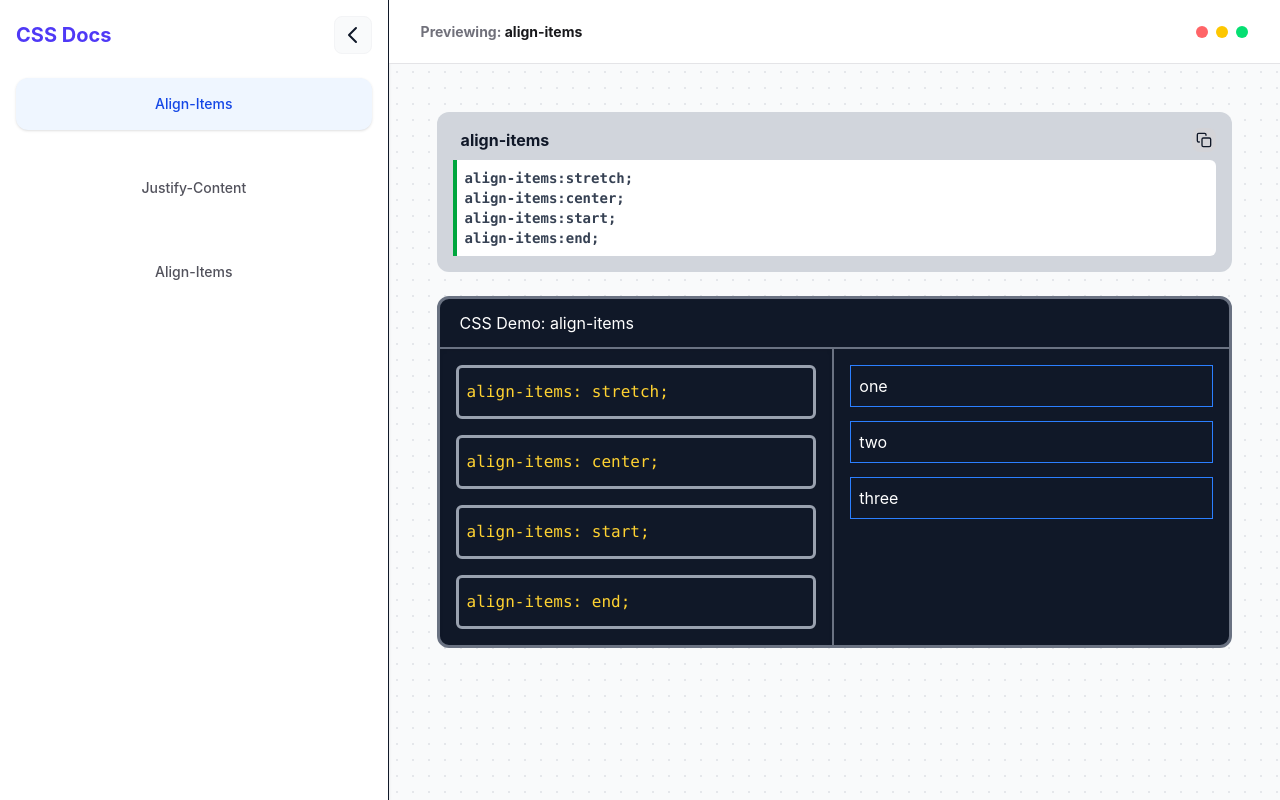
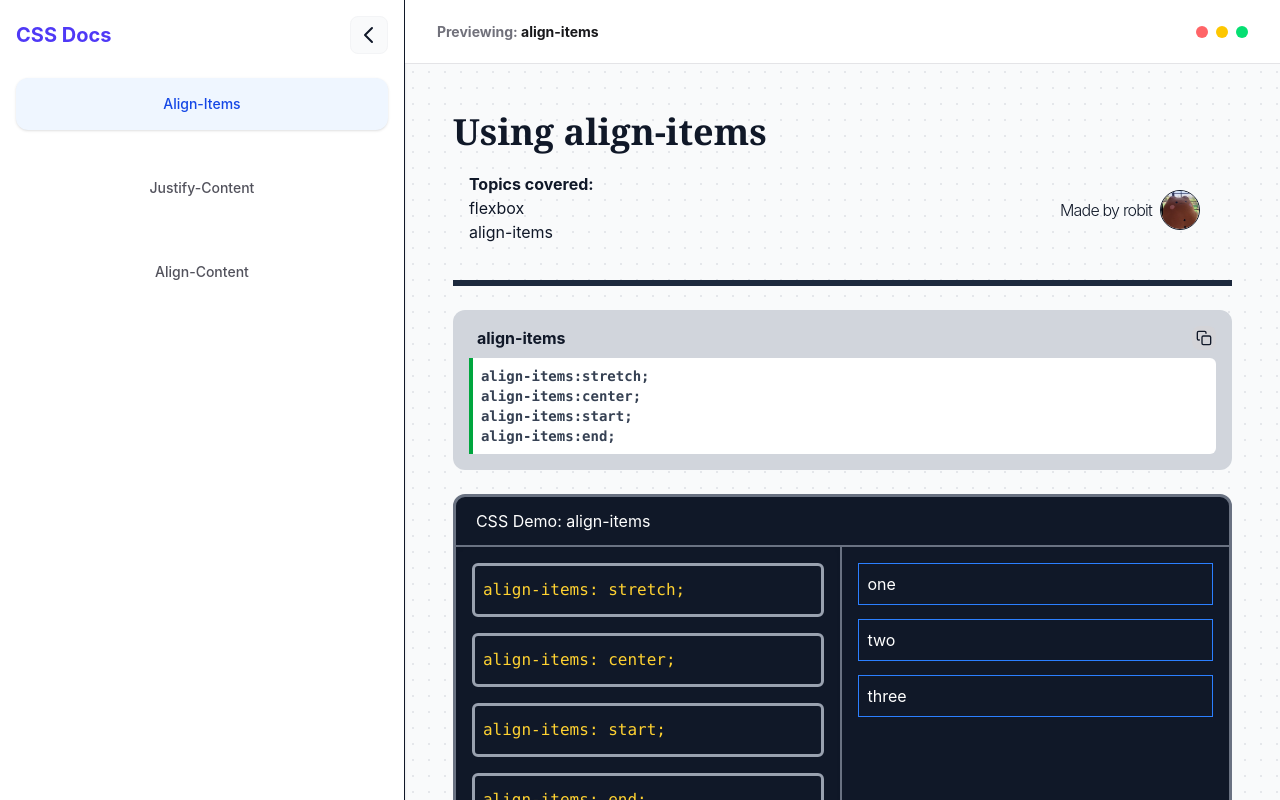
Before and after one commit to robitcode/cssdocs, a React (Vite) app: page / in a window 1280 px wide. Both pictures are taken after a click on the button "Align-Items". Built offline with nearby package versions, Linux system fonts and the light colour scheme.

Commit message:
added HeaderComponent

```diff
--- a/src/App.jsx
+++ b/src/App.jsx
@@ -5,6 +5,7 @@ import DetailComponent from './components/DetailComponent';
 import AlignItems from './guide/box-positioning/AlignItems';
 import JustifyContent from './guide/box-positioning/JustifyContent';
 import AlignContent from './guide/box-positioning/AlignContent';
+import HeaderComponent from './components/HeaderComponent';
 
 
   function App() {
@@ -13,7 +14,7 @@ import AlignContent from './guide/box-positioning/AlignContent';
     const components = [
       { "id": "align-items", "name": "Align-Items", "components": <AlignItems /> },
       { "id": "justify-content", "name": "Justify-Content", "components": <JustifyContent /> },
-      { "id": "align-content", "name": "Align-Items", "components": <AlignContent /> }
+      { "id": "align-content", "name": "Align-Content", "components": <AlignContent /> },
     ]
 
     const Preview = components.find(c => c.id === selected)?.components;
--- /dev/null
+++ b/src/components/HeaderComponent.jsx
@@ -0,0 +1,31 @@
+export default function HeaderComponent(props) {
+    return (
+        <div className="h-fit flex w-full border-b-6 border-slate-800">
+            <div className="flex flex-col w-full gap-1">
+
+                <h1 className="text-4xl font-semibold font-serif">
+                    {props.header.title}
+                </h1>
+
+                <div className="flex items-center mr-4 mb-4">
+                    {props.header.topics && (
+                        <div className="mr-auto">
+                            <p className="font-bold font-sans mt-4 ml-4">Topics covered:</p>
+                            <ul className="mb-5 ml-4">
+                                {props.header.topics.map((t) => (
+                                    <li className="font-sans">{t}</li>
+                                ))}
+                            </ul>
+                        </div>
+                    )}
+                    <div className="group flex hover:-translate-y items-center p-4">
+                        <p className="ml-5 font-light font-sans min-w-fit tracking-tighter">
+                            Made by <a href="_blank" className="group-hover:font-bold">{props.header.author}</a>
+                        </p>
+                        <img src={props.header.authorpfp} alt="" className="ml-2 border size-10 rounded-full hover:mask-b-from-4" />
+                    </div>
+                </div>
+            </div>
+        </div>
+    )
+}
--- a/src/guide/box-positioning/AlignContent.jsx
+++ b/src/guide/box-positioning/AlignContent.jsx
@@ -1,6 +1,8 @@
+import profileImg from "../../assets/196452524.png"
 import { useState } from "react";
 import DetailComponent from "../../components/DetailComponent";
 import OutputComponent from "../../components/OutputComponent";
+import HeaderComponent from "../../components/HeaderComponent";
 
 const code = `align-content : start;
 align-content : around;
@@ -15,8 +17,13 @@ align-content : start;
 align-content : stretch;`;
 
 export default function AlignContent() {
-
-    const ouputPanel = {
+    const headerPanel = {
+        'title': 'Using align-content',
+        'author': 'robit',
+        'authorpfp': profileImg,
+        'topics': ['flexbox','flex-wrap','align-content']
+    }
+    const outputPanel = {
         'title': "CSS Demo: align-content",
         'buttons': [
             { 'name': 'align-content : around;', 'state': 'content-around' },
@@ -48,9 +55,10 @@ export default function AlignContent() {
 
     return (
         <div className="min-h-screen w-full space-y-6">
+            <HeaderComponent header={headerPanel} />
             <DetailComponent title="align-content " code={code} />
 
-            <OutputComponent render={ouputPanel} />
+            <OutputComponent render={outputPanel} />
             <hr />
         </div>
 
--- a/src/guide/box-positioning/AlignItems.jsx
+++ b/src/guide/box-positioning/AlignItems.jsx
@@ -1,6 +1,8 @@
+import profileImg from "../../assets/196452524.png"
 import { useState } from "react";
 import DetailComponent from "../../components/DetailComponent";
 import OutputComponent from "../../components/OutputComponent";
+import HeaderComponent from "../../components/HeaderComponent";
 
 const code = `align-items:stretch;
 align-items:center;
@@ -8,7 +10,13 @@ align-items:start;
 align-items:end;`
 
 export default function AlignItems() {
-    const ouputPanel = {
+    const headerPanel = {
+        'title' : 'Using align-items',
+        'author': 'robit',
+        'authorpfp':profileImg,
+        'topics':['flexbox','align-items']
+    }
+    const outputPanel = {
         'title': "CSS Demo: align-items",
         'buttons': [
             {'name':'align-items: stretch;','state':'items-stretch'},
@@ -19,7 +27,7 @@ export default function AlignItems() {
         'output':(state)=>(
             <div className="h-min flex flex-col gap-4 ">
                 <div className={`flex flex-col h-10 relative ${state}`}>
-                    <span className="p-2 h-fit border border-blue-500">one</span>
+                    <span className="p-2 h-fit border border-blue-500 ">one</span>
                 </div>
                 <div className={`flex flex-col h-10 relative ${state}`}>
                     <span className="p-2 h-fit border border-blue-500">two</span>
@@ -31,11 +39,13 @@ export default function AlignItems() {
         )
     }
 
+
     return (
         <div className="min-h-screen w-full space-y-6">
+            <HeaderComponent header={headerPanel} />
             <DetailComponent title="align-items" code={code} />
 
-            <OutputComponent render={ouputPanel} />
+            <OutputComponent render={outputPanel} />
         </div>
 
 
--- a/src/guide/box-positioning/JustifyContent.jsx
+++ b/src/guide/box-positioning/JustifyContent.jsx
@@ -1,6 +1,8 @@
+import profileImg from "../../assets/196452524.png"
 import { useState } from "react";
 import DetailComponent from "../../components/DetailComponent";
 import OutputComponent from "../../components/OutputComponent";
+import HeaderComponent from "../../components/HeaderComponent";
 
 const code = `justify-content : start;
 justify-content : center;
@@ -9,8 +11,13 @@ justify-content : space-around;
 justify-content : space-evenely;`;
 
 export default function JustifyContent() {
-
-    const ouputPanel = {
+    const headerPanel = {
+        'title': 'Using justify-content',
+        'author': 'robit',
+        'authorpfp': profileImg,
+        'topics': ['flexbox', 'justify-content']
+    }
+    const outputPanel = {
         'title': "CSS Demo: justify-content",
         'buttons': [
             { 'name': 'justify-content : start;', 'state': 'justify-start' },
@@ -30,9 +37,10 @@ export default function JustifyContent() {
 
     return (
         <div className="min-h-screen w-full space-y-6">
+            <HeaderComponent header={headerPanel} />
             <DetailComponent title="justify-content " code={code} />
 
-            <OutputComponent render={ouputPanel} />
+            <OutputComponent render={outputPanel} />
         </div>
 
     )
```
Also changed, not shown: src/assets/196452524.png (added).
